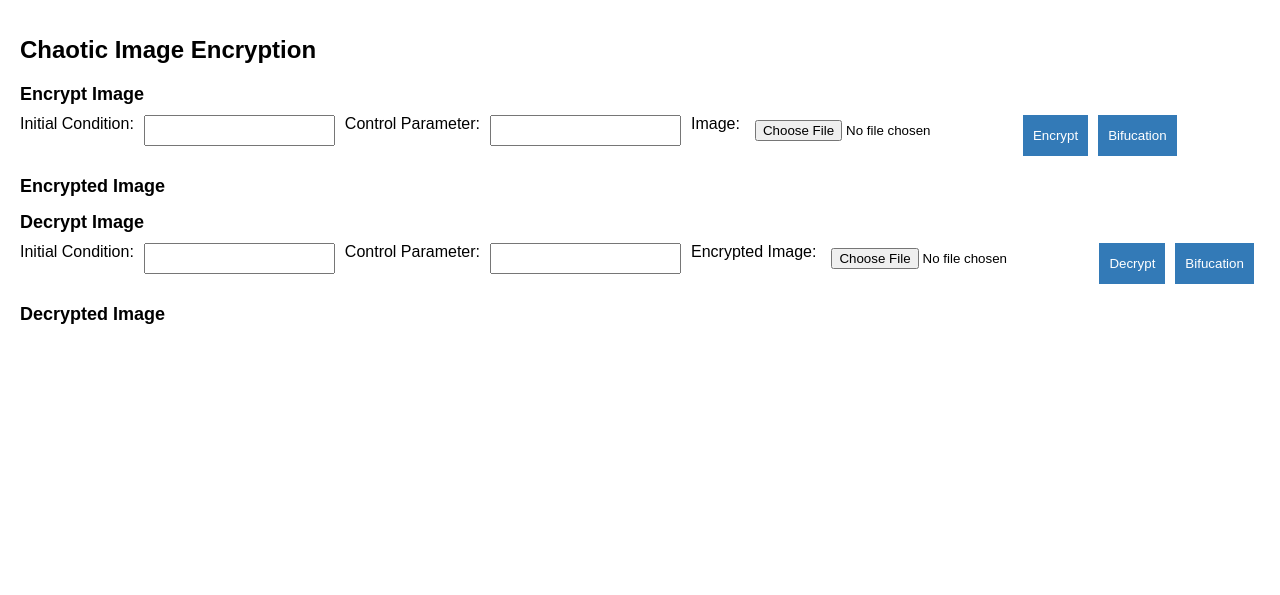
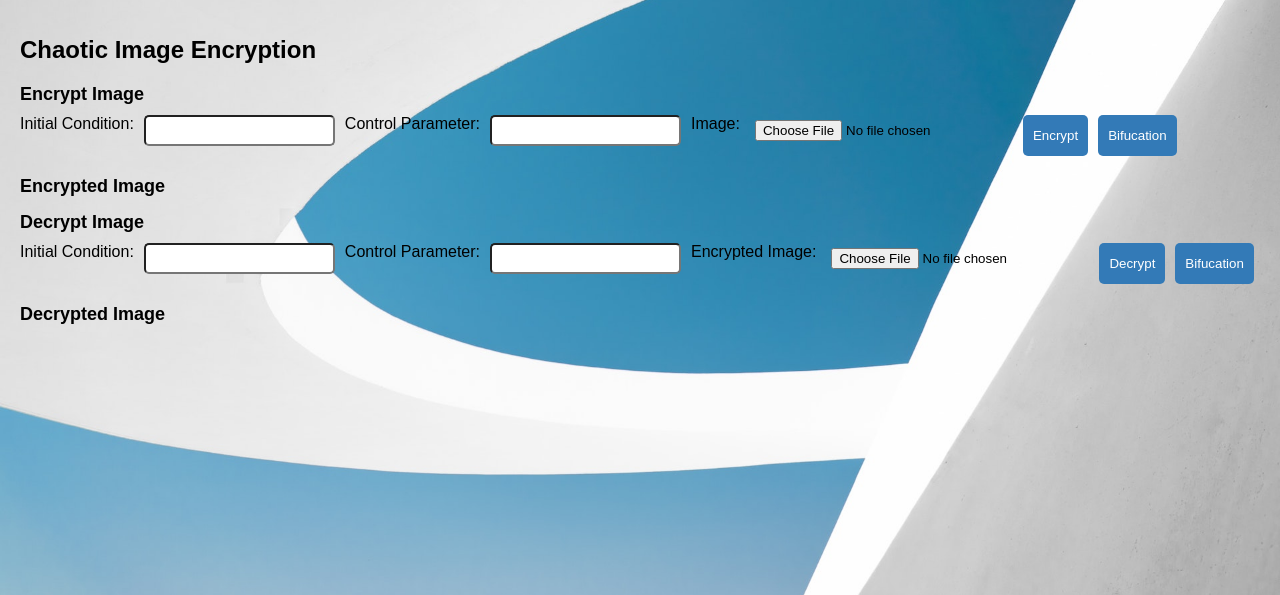
Before and after one commit to kunal9922/EncryptionAndDecryptionUsingChaoticKeySequence, a Flask app: page / in a window 1280 px wide. Shown: the top 595 px of the page. Run offline with Flask 3, Linux system fonts and the light colour scheme.

Commit message:
added backgroundImage and rounded coners

```diff
--- a/static/css/styles.css
+++ b/static/css/styles.css
@@ -4,6 +4,10 @@ body {
     font-family: Arial, sans-serif;
     margin: 0;
     padding: 20px;
+    background-image: url("../images/pexels-matheus-natan.jpg");
+    background-size: cover;
+    background-repeat: no-repeat;
+    background-position: center;
   }
 
   h1 {
@@ -31,6 +35,7 @@ body {
     color: #fff;
     border: none;
     cursor: pointer;
+    border-radius: 5px;
     }
 
   input[type="text"],
@@ -39,6 +44,7 @@ body {
     width: 100%;
     box-sizing: border-box;
     padding: 5px;
+    border-radius: 5px;
   }
 
   input[type="submit"] {
@@ -47,12 +53,14 @@ body {
     color: #fff;
     border: none;
     cursor: pointer;
+    border-radius: 5px;
   }
 
   img {
     max-width: 100%;
     height: auto;
     margin-bottom: 20px;
+    border-radius: 5px;
   }
   @media screen and (min-width: 600px) {
     form {
```
Also changed, not shown: static/images/backgroundImage.jpg (added), static/images/pexels-matheus-natan.jpg (added).
